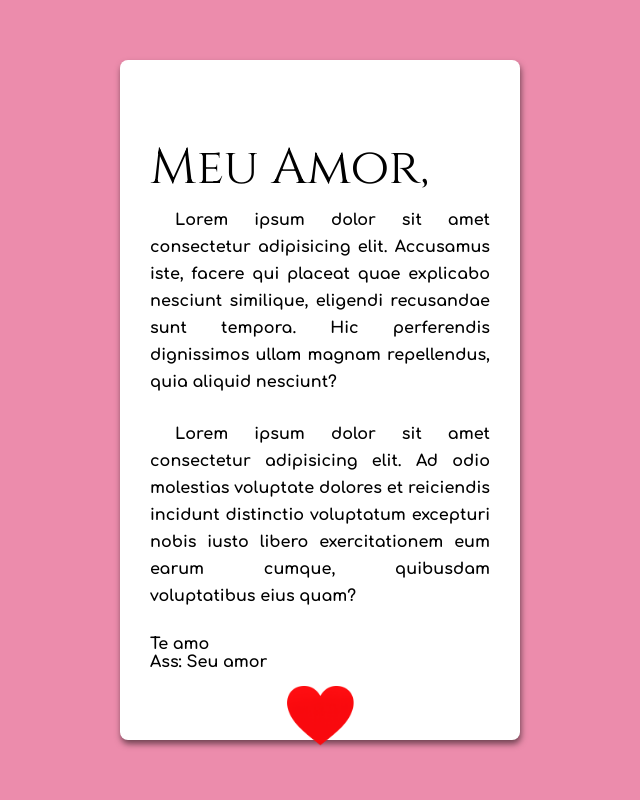
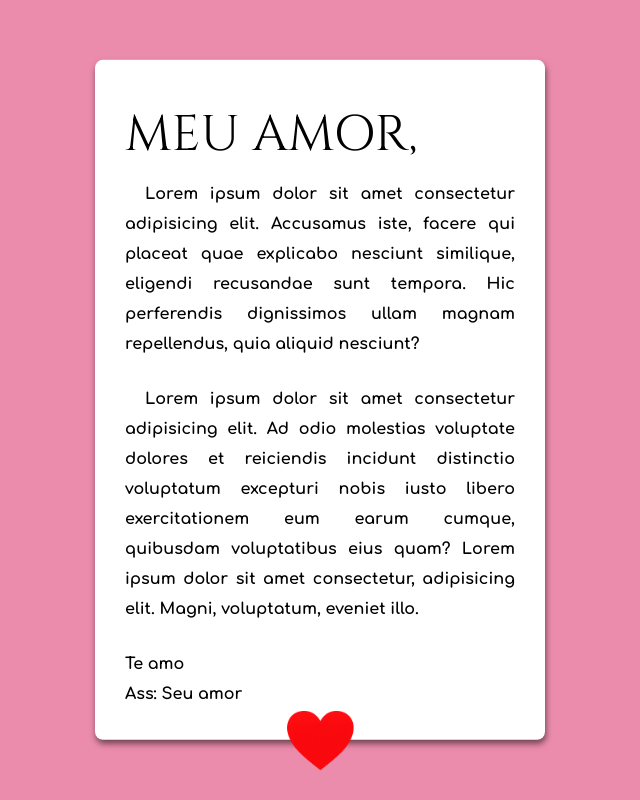
Before and after one commit to GabrielAluisio/Projeto_Dia_Dos_Namorados, a plain HTML site: page index.html in a window 1280 px wide. Both pictures are taken after a click on the picture 640 px from the left and 411 px from the top of the page. Shown: the whole page, without its empty margins (320-960 px from the left). Drawn offline with Linux system fonts and the light colour scheme.

Commit message:
voltei pro começo

```diff
--- a/index.html
+++ b/index.html
@@ -10,27 +10,22 @@
     <link href="https://fonts.googleapis.com/css2?family=Comfortaa:wght@300..700&display=swap" rel="stylesheet">
     <link href="https://fonts.googleapis.com/css2?family=Cinzel&display=swap" rel="stylesheet">
 
-<body>
-    <menu id="entrada">
+<body id="fundo">
+    <div id="entrada">
         <h2 class="orientacao">Click no coração!</h2>
+        <img src="coracao.png" alt="coração" class="heart" onclick="clickCoracao()">
+    </div>
 
-        <div class="heart"><img src="coracao.png" alt="coração"  onclick="clickCoracao()"></div>
-    </menu>
+    <section id="carta">
+        <h1>MEU AMOR,</h1>
+        <p>Lorem ipsum dolor sit amet consectetur adipisicing elit. Accusamus iste, facere qui placeat quae explicabo nesciunt similique, eligendi recusandae sunt tempora. Hic perferendis dignissimos ullam magnam repellendus, quia aliquid nesciunt?</p>
+        <p>Lorem ipsum dolor sit amet consectetur adipisicing elit. Ad odio molestias voluptate dolores et reiciendis incidunt distinctio voluptatum excepturi nobis iusto libero exercitationem eum earum cumque, quibusdam voluptatibus eius quam? Lorem ipsum dolor sit amet consectetur, adipisicing elit. Magni, voluptatum, eveniet illo. </p>
 
-    <main id="fundo">
-        <section id="carta">
-            <h1>Meu Amor,</h1>
-            <p class="texto">Lorem ipsum dolor sit amet consectetur adipisicing elit. Accusamus iste, facere qui placeat quae explicabo nesciunt similique, eligendi recusandae sunt tempora. Hic perferendis dignissimos ullam magnam repellendus, quia aliquid nesciunt?</p>
-            <p class="texto">Lorem ipsum dolor sit amet consectetur adipisicing elit. Ad odio molestias voluptate dolores et reiciendis incidunt distinctio voluptatum excepturi nobis iusto libero exercitationem eum earum cumque, quibusdam voluptatibus eius quam?  </p>
+        <p style="margin: 0; align-self: flex-start; text-indent: 0px;">Te amo</p>
+        <p style="margin: 0; align-self: flex-start; text-indent: 0px;">Ass: Seu amor</p>
 
-            <p class="ass" ">Te amo</p>
-            <p class="ass"style="margin: 0; align-self: flex-start; text-indent: 0px;">Ass: Seu amor</p>
-        </section>
-
-        <div id="heart2">
-            <img src="coracao.png" alt="coracao2" >
-        </div>
-    </main>
+    </section>
+    <img src="coracao.png" alt="coracao2" id="heart2">
 
 
 
--- a/style.css
+++ b/style.css
@@ -11,6 +11,16 @@
 
 
 
+
+@keyframes beat2 {
+  0%, 100% {
+    transform: translate(-50%, -50%) scale(1);
+  }
+  50% {
+    transform: translate(-50%, -50%) scale(1.2);
+  }
+}
+
 * {
     margin: 0px;
     padding: 0px;
@@ -18,9 +28,12 @@
 }
 body {
     font-family: Arial, "Helvetica Neue", Helvetica, sans-serif;
+    transition: background-color 1.5s ease;
+    position: relative;
+    overflow: hidden;
 }
 
-menu#entrada {
+div#entrada {
     display: flex;
     justify-content: center;
     align-items: center;
@@ -28,13 +41,14 @@ menu#entrada {
     flex-direction: column;
 }
 
-menu#entrada > h2.orientacao{
+div#entrada > h2.orientacao{
     font-family: 'Comfortaa', sans-serif;
     color: red;
 }
 
-div.heart > img {
+div#entrada > img.heart {
     width: 80px;
+    display: block;
     cursor: pointer;
     animation-name: beat;
     animation-duration: 2s;
@@ -42,20 +56,12 @@ div.heart > img {
     animation-iteration-count: infinite;
 }
 
-main#fundo {
-    transition: background-color 1.5s ease;
-    position: relative;
-    overflow: hidden;
-    height: 100vh;
-
-}
-
 
 #carta {
     display: flex;
+    flex-direction: column;
     justify-content: center;
     align-items: center;
-    flex-flow: column;
 
     position: fixed;
     top: 50%;
@@ -64,9 +70,8 @@ main#fundo {
     transition: transform 1s ease, opacity 1s ease;
 
     width: 90%;
-    max-width: 400px;
-
-
+    max-width: 450px;
+    height: 50px;
     padding: 20px 30px;
 
     transition: height 4s ease, opacity 1s ease;
@@ -86,7 +91,7 @@ main#fundo {
     transform: translate(-50%, -50%) scale(1);
     opacity: 1;
     pointer-events: auto;
-    height: 85vh;
+    height: 90vh;
 
 }
 
@@ -94,55 +99,41 @@ main#fundo {
     font-family: 'Cinzel', serif;
     font-size: 50px;
     font-weight: 300;
-    margin: 5px 0px 5px 0px;
+    margin: 10px 0px 10px 0px;
     align-self: flex-start;
     text-indent: 0px;
 }
 
-#carta > p.texto {
+#carta > p {
     font-family: 'Comfortaa', sans-serif;
     font-optical-sizing: auto;
     font-weight: 700;
     font-style: normal;
     margin: 0px 0px 25px 0px ;
-    line-height: 27px;
+    line-height: 30px;
     text-align: justify;
-    text-indent: 25px;
-    font-size: 16px;
+    text-indent: 20px;
 
 }
 
-#carta > p.ass {
-  font-family: 'Comfortaa', sans-serif;
-  font-weight: 700;
-  margin: 0;
-  align-self: flex-start;
-  text-indent: 0px;
-  font-size: 16px;
-}
 
+img#heart2 {
+    pointer-events: none;
+    position: fixed;
+    left: 50%;
+    top: 50%;
+    transform: translate(-50%, -50%);
+    width: 80px;
+    opacity: 0;
+    z-index: 10;
+    display: block;
 
+    animation: beat2 2s ease-in-out infinite;
+    transition: top 4s ease;
 
-div#heart2 {
-
-  pointer-events: none;
-  position: absolute;
-  left: 50%;
-  top: 50%;
-  transition: top 4s ease;
-  transform: translate(-50%, -50%);
-  width: auto;
-  height: auto;
-  opacity: 0;
-  z-index: 10;
-}
-
-div#heart2 > img {
-    animation: beat 2s ease-in-out infinite;
-    width: 80px;
 }
 
 #carta.show ~ #heart2 {
-    top: calc(50% + 42vh); /* desce junto com a carta crescendo */
+    top: calc(50% + 45vh); /* desce junto com a carta crescendo */
     opacity: 1;
 }
```
